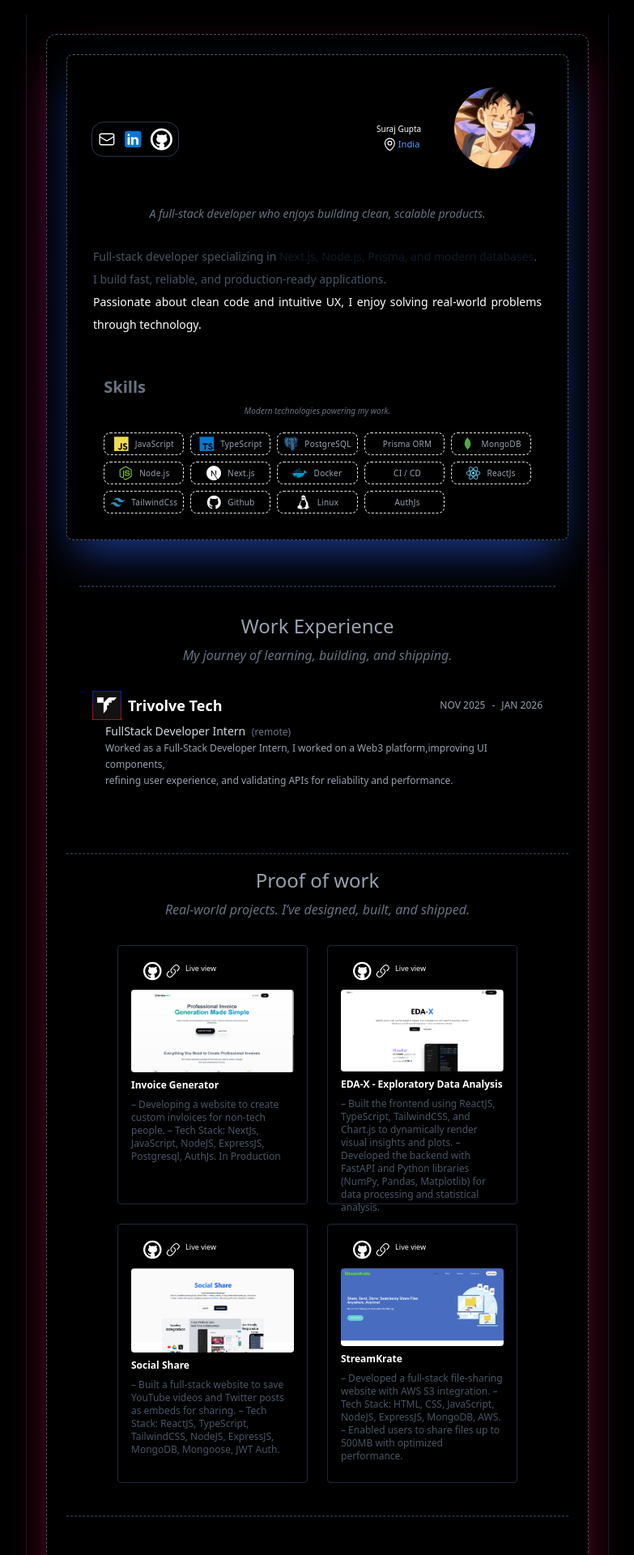
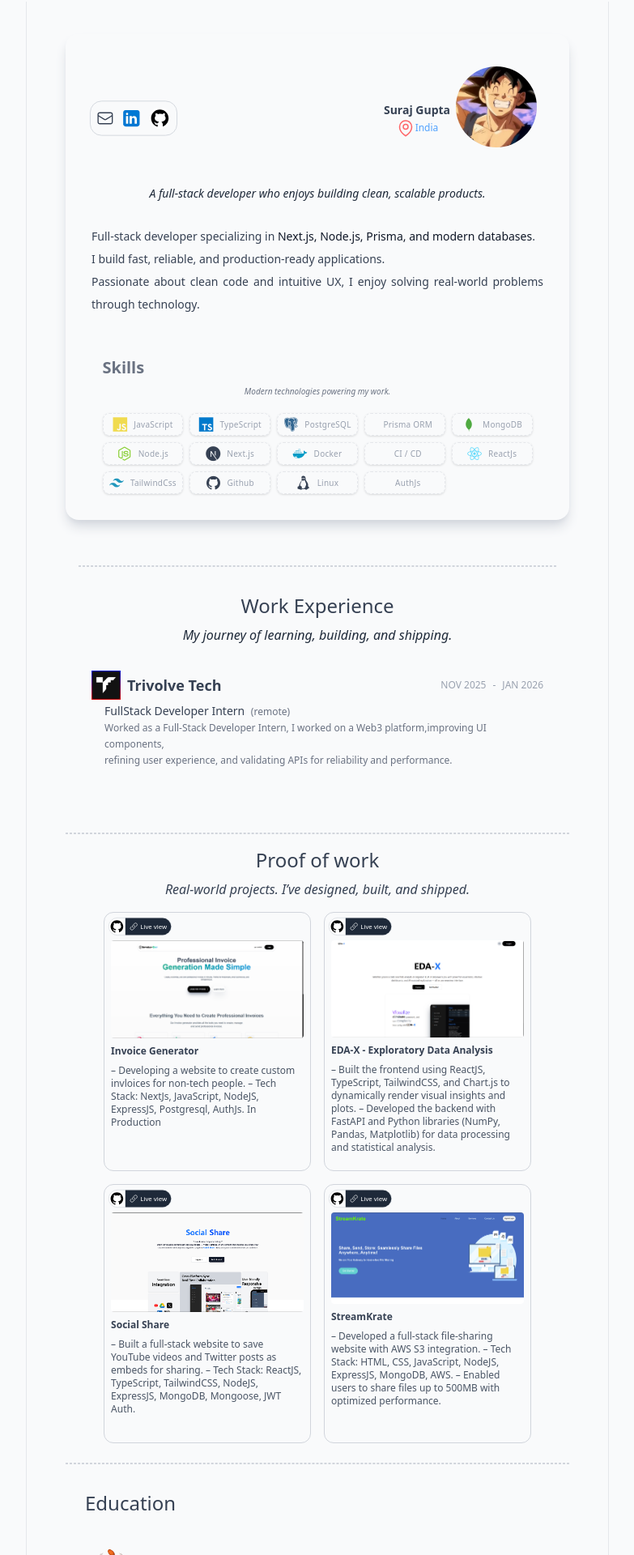
Before and after one commit to surajgupt01/portfolio.v1, a React (Vite) app: page / in a window 1280 px wide. Shown: the part 14-1934 px from the top of the page at 81% size, without its empty margins (258-1041 px from the left). Built offline with nearby package versions, Linux system fonts and the light colour scheme.

Commit message:
new design update

```diff
--- a/src/About.tsx
+++ b/src/About.tsx
@@ -4,18 +4,22 @@ import SkillsGrid from "./SkillsGrid";
 
 export default function About() {
   return (
-    <div className="sm:p-4 p-2 h-150 relative text-[5px] sm:text-sm flex flex-col border rounded-lg  border-dashed border-gray-600 shadow-2xl shadow-blue-900">
+    <div className="sm:p-4 p-2 h-150 relative text-[5px] sm:text-sm flex flex-col   border-gray-300 shadow-lg rounded-2xl shadow-gray-300 ">
       {/* <h1 className="font-medium text-4xl text-gray-600">About</h1> */}
       <div className="w-full h-full">
-        <div className="flex border-1 scale-90 border-gray-700 p-2 rounded-2xl w-30 justify-between items-center absolute sm:left-6 left-3 sm:top-20 top-8">
+        <div className="flex border-1 scale-90 border-gray-300 p-2 rounded-2xl w-30 justify-between items-center absolute sm:left-6 left-3 sm:top-20 top-8">
           <ContactNav />
         </div>
 
-        <div className="sm:w-30 absolute p-1 right-30   top-20">
-          <p className="sm:text-md text-[10px]">Suraj Gupta</p>
-          <div className="flex justify-around items-center   sm:w-15 w-5 sm:scale-80 scale-120">
-            <Location />
-            <span className="text-blue-400">India</span>
+        <div className="sm:w-30 absolute p-1 right-32   top-20">
+          <div className="flex-col items-center ">
+            <div className="font-semibold text-center sm:text-md text-[14px] ">{"Suraj Gupta"}</div>
+            <div className="flex items-center text-xs justify-center">
+              <div className="text-xs text-red-400">
+                <Location />
+              </div>
+              <p className="text-xs text-blue-400">India</p>
+            </div>
           </div>
         </div>
 
@@ -40,7 +44,7 @@ export default function About() {
           freelance work.
         </p>
       </div> */}
-      <div className="text-gray-500 font-light italic w-full text-center sm:text-sm text-[12px]">
+      <div className="text-gray-800 font-light italic w-full text-center sm:text-sm text-[12px]">
         A full-stack developer who enjoys building clean, scalable products.
       </div>
       <Hero />
@@ -57,7 +61,7 @@ export function Hero() {
 
       <div className="max-w-4xl text-justify">
         {/* Subheading */}
-        <p className="sm:text-sm text-[11px] text-gray-600 dark:text-gray-400 leading-loose">
+        <p className="sm:text-sm text-[11px] text-gray-700  leading-loose">
           Full-stack developer specializing in{" "}
           <span className="font-medium text-gray-900 dark:text-white">
             Next.js, Node.js, Prisma, and modern databases
--- a/src/App.tsx
+++ b/src/App.tsx
@@ -1,7 +1,6 @@
 import "./App.css";
 import Projects from "./Projects";
 import About from "./About";
-import Blogs from "./Blogs";
 import Contact from "./Contact";
 import Education from "./Education";
 import Experience from "./Experiences";
@@ -17,7 +16,7 @@ function App() {
 
   return (
     <>
-      <div className="h-auto w-full bg-linear-to-l from   bg-black text-white flex  flex-col  justify-center items-center sm:p-8 p-3 scroll-smooth  shadow-2xl shadow-blue-900">
+      <div className="h-auto relative w-full bg-linear-to-l from   bg-gray-50 text-gray-700 flex  flex-col  justify-center items-center sm:p-8 sm:pt-4 p-3 scroll-smooth   selection:bg-blue-300">
         {/* <button onClick={()=>{
          console.log('button clicked')
          setMenu(!menu)
@@ -43,9 +42,9 @@ function App() {
 
          </ul>
       </div> */}
-
+        {/* <div className="bg-gray-800 w-[80%] left-auto right-auto h-[1px] absolute top-18"></div> */}
         <div
-          className={` sm:w-180 md:ml-5 h-auto   flex flex-col justify-center  items-center   w-full border-r border-l border-gray-900 sm:p-6 p-2 `}
+          className={` sm:w-180 md:ml-5 h-auto   flex flex-col justify-center  items-center   w-full border-r border-l border-gray-200 sm:p-6 p-2  `}
         >
           {/* { router == 'About' &&  <About/>}
 
@@ -54,17 +53,17 @@ function App() {
 {router === "Blogs" && <Blogs/>}
 
 {router === "Contact me" && <Contact/>} */}
-          <div className="border-dashed sm:p-6 p-2 border rounded-xl border-gray-600 w-full h-full shadow-2xl shadow-rose-900">
+          <div className=" sm:p-6 sm:pt-4 p-2  border-gray-300 w-full h-full  ">
             <About />
             <Experience />
             <Projects />
-            <Blogs />
+            {/* <Blogs /> */}
             <Education />
             <Contact />
           </div>
         </div>
         <footer>
-          <div className="text-gray-400 font-light italic w-full text-center">
+          <div className="text-gray-500 font-medium italic w-full text-center">
             Designed & developed by me ❤️‍🔥 with lots of ☕<br></br>
             <span className="text-xs">Always learning. Always building</span>
           </div>
--- a/src/Blogs.tsx
+++ b/src/Blogs.tsx
@@ -7,7 +7,7 @@ export default function Blogs() {
   return (
     <div className="relative flex flex-col justify-center  p-6  overflow-auto scrollbar-hide w-full  h-auto   ">
       <div className="w-full p-2 text-center">
-        <h1 className="font-medium text-2xl text-gray-600">Blogs</h1>
+        <h1 className="font-medium text-2xl text-gray-700">Blogs</h1>
       </div>
       <div className="text-gray-500 font-light italic w-full text-center">
         Thoughts, learnings, and insights from my development journey.
@@ -31,7 +31,7 @@ export default function Blogs() {
 
         {blogs.map((e, index) => (
           <div
-            className="relative border-1 p-4 border-gray-700 hover:border-gray-500 rounded-md w-65 h-85 m-4 cursor-pointer group "
+            className="relative border-1 p-4 border-gray-300 hover:border-gray-400 duration-300 ease-in-out rounded-md w-65 h-85 m-4 cursor-pointer group "
             onClick={() => {
               setBlog(index);
               console.log(index);
--- a/src/Contact.tsx
+++ b/src/Contact.tsx
@@ -37,12 +37,12 @@ export default function Contact() {
   return (
     <div className="flex justify-center items-center flex-col relative  sm:p-4 p-2  w-full sm:mt-20 mt-0 ">
       <div className="w-full p-2 text-center">
-        <h1 className="font-medium text-2xl text-gray-400">Connect with Me</h1>
+        <h1 className="font-medium text-2xl text-gray-700">Connect with Me</h1>
       </div>
-      <div className="text-gray-500 font-light italic w-full text-center">
+      <div className="text-gray-600 font-light italic w-full text-center">
         Let’s build something impactful together.
       </div>
-      <div className="flex border-1 border-gray-700 p-2 rounded-2xl w-30 justify-between items-center absolute right-10 sm:right-2 sm:top-20 top-25">
+      <div className="flex border-1 border-gray-300 p-2 rounded-2xl w-30 justify-between items-center absolute right-10 sm:right-2 sm:top-20 top-25">
        <ContactNav />
       </div>
       {status == 200 && (
@@ -52,30 +52,30 @@ export default function Contact() {
       )}
       <form
         action={handleEmail}
-        className="border-1 rounded-lg p-4 flex flex-col items-center border-gray-600  sm:w-120 sm:mt-25 mt-15 sm:scale-100 scale-78  "
+        className="border-1 rounded-lg p-4 flex flex-col items-center border-gray-300  sm:w-120 sm:mt-25 mt-15 sm:scale-100 scale-78  "
       >
         <div className="mb-2 text-gray-600 font-semibold">Mail me</div>
         <input
           name="name"
           placeholder="name"
           type="text"
-          className="w-85 sm:w-100  border-1 rounded-sm p-2 border-gray-700 "
+          className="w-85 sm:w-100  border-1 rounded-sm p-2 border-gray-300 focus:outline-gray-400 "
         ></input>
         <input
           name="email"
           placeholder="email"
           type="email"
-          className="w-85 sm:w-100 border-1 border-gray-700 rounded-sm p-2 mt-2"
+          className="w-85 sm:w-100 border-1 border-gray-300 focus:outline-gray-400  rounded-sm p-2 mt-2"
         ></input>
         <textarea
           name="message"
           placeholder="message "
-          className="border-1 border-gray-700 w-85 sm:w-100 h-50 p-2 resize-none rounded-sm mt-2 scrollbar-hide"
+          className="border-1 border-gray-300 focus:outline-gray-400  w-85 sm:w-100 h-50 p-2 resize-none rounded-sm mt-2 scrollbar-hide"
           ref={textAreaRef}
         ></textarea>
         <button
           type="submit"
-          className="bg-blue-700 hover:bg-blue-800 w-80 border-1 border-black rounded-md text-center p-2 mt-4 cursor-pointer"
+          className="bg-blue-500 hover:bg-blue-600 w-80 border-1  rounded-md text-center p-2 mt-4 cursor-pointer text-white"
         >
           submit
         </button>
--- a/src/ContactNav.tsx
+++ b/src/ContactNav.tsx
@@ -9,8 +9,9 @@ export default function ContactNav() {
   return (
     <>
       <div
+
         onClick={() => jumpTab("mailto:surajgupt880@gmail.com")}
-        className="cursor-pointer"
+        className="cursor-pointer hover:scale-105 duration-200 ease-in"
       >
         <Mail></Mail>
       </div>
@@ -18,13 +19,13 @@ export default function ContactNav() {
         onClick={() =>
           jumpTab("https://www.linkedin.com/in/suraj-gupta-1894051ba/")
         }
-        className="cursor-pointer"
+        className="cursor-pointer hover:scale-105 duration-200 ease-in"
       >
         <LinkedIn />
       </div>
       <div
         onClick={() => jumpTab("https://github.com/surajgupt01")}
-        className="cursor-pointer"
+        className="cursor-pointer hover:scale-105 duration-200 ease-in"
       >
         <Github />
       </div>
--- a/src/Education.tsx
+++ b/src/Education.tsx
@@ -2,7 +2,7 @@ export default function Education() {
   return (
     <div className="w-full sm:p-4 p-2">
       <div className="w-full p-2 text-left">
-        <h1 className="font-medium text-2xl text-gray-600">Education</h1>
+        <h1 className="font-medium text-2xl text-gray-700">Education</h1>
       </div>
       <div className="w-full flex justify-between items-center  font-semibold mt-4 p-4">
         <div className=" flex  items-start">
@@ -16,8 +16,8 @@ export default function Education() {
 
           </div>
 
-          <div className="text-sm text-gray-400 mt-1 ml-4 font-normal flex flex-col">
-            <span className="sm:text-lg text-md font-semibold text-gray-300">Manipal University Jaipur</span>
+          <div className="text-sm text-gray-500 mt-1 ml-4 font-normal flex flex-col">
+            <span className="sm:text-lg text-md font-semibold text-gray-700">Manipal University Jaipur</span>
             {" "}
             B.Tech in Computer and Communication{" "}
             <span className="text-xs font-light">{" (8.12 CGPA) "}</span>
@@ -29,7 +29,7 @@ export default function Education() {
           <div>2025</div>
         </div>
       </div>
-      <div className="border border-dashed border-gray-800 mt-20 mb-2 w-full"></div>
+      <div className="border border-dashed border-gray-300 mt-20 mb-2 w-full"></div>
     </div>
   );
 }
--- a/src/Experiences.tsx
+++ b/src/Experiences.tsx
@@ -1,14 +1,14 @@
 export default function Experience() {
   return (
     <div className="w-full p-4">
-      <div className="border border-dashed border-gray-800 mt-10 mb-6 w-full"></div>
+      <div className="border border-dashed border-gray-300 mt-10 mb-6 w-full"></div>
 
       <div className="w-full p-2 text-left">
-        <h1 className="font-medium text-2xl text-gray-400 text-center">
+        <h1 className="font-medium text-2xl text-gray-700 text-center">
           Work Experience
         </h1>
       </div>
-      <div className="text-gray-500 font-light italic w-full text-center">
+      <div className="text-gray-800 font-light italic w-full text-center">
        My journey of learning, building, and shipping.
       </div>
 
@@ -29,12 +29,12 @@ export default function Experience() {
             </div>
           </div>
 
-          <div className="text-sm text-gray-300 mt-1 ml-4 font-normal">
+          <div className="text-sm text-gray-700 mt-1 ml-4 font-normal">
             {" "}
             FullStack Developer Intern{" "}
             <span className="text-xs text-gray-500 ml-1">{" (remote)"}</span>
             <br></br>
-            <span className="text-xs font-normal text-gray-400 text-justify">
+            <span className="text-xs font-normal text-gray-500 text-justify">
               {`Worked as a Full-Stack Developer Intern, I worked on a Web3 platform,improving UI components, `}
               <br></br>
               {`refining user experience, and validating APIs for reliability and performance.`}
--- a/src/Link.tsx
+++ b/src/Link.tsx
@@ -1,7 +1,7 @@
 export default function Link(){
 
     return(
-        <svg xmlns="http://www.w3.org/2000/svg" fill="none" viewBox="0 0 24 24" strokeWidth={1.5} stroke="currentColor" className="size-6 mr-2">
+        <svg xmlns="http://www.w3.org/2000/svg" fill="none" viewBox="0 0 24 24" strokeWidth={1.5} stroke="currentColor" className="size-4">
   <path strokeLinecap="round" strokeLinejoin="round" d="M13.19 8.688a4.5 4.5 0 0 1 1.242 7.244l-4.5 4.5a4.5 4.5 0 0 1-6.364-6.364l1.757-1.757m13.35-.622 1.757-1.757a4.5 4.5 0 0 0-6.364-6.364l-4.5 4.5a4.5 4.5 0 0 0 1.242 7.244" />
 </svg>
 
--- a/src/Projects.tsx
+++ b/src/Projects.tsx
@@ -10,30 +10,37 @@ export default function Projects() {
 
   return (
     <div className="w-full h-full overflow-auto mt-10 ">
-      <div className="border border-dashed border-gray-800 mt-2 mb-2 w-full"></div>
-      <div className="w-full p-2 text-center"><h1 className="font-medium text-2xl text-gray-400">Proof of work</h1></div>
+      <div className="border border-dashed border-gray-300 mt-2 mb-2 w-full"></div>
+      <div className="w-full p-2 text-center">
+        <h1 className="font-medium text-2xl text-gray-700">Proof of work</h1>
+      </div>
 
-     <div className="text-gray-500 font-light italic w-full text-center">Real-world projects. I’ve designed, built, and shipped.</div>
-
+      <div className="text-gray-700 font-light italic w-full text-center">
+        Real-world projects. I’ve designed, built, and shipped.
+      </div>
 
       <div className="w-full flex justify-center items-center">
-        <div className="w-[90%] h-full mt-15 sm:mt-0 grid grid-cols-1  sm:grid-cols-2 gap-6  sm:p-8 text-left justify-between  text-xs relative overflow-auto  p-3 ">
+        <div className="w-[90%] h-full mt-15 sm:mt-0 grid grid-cols-1  sm:grid-cols-2 gap-4  sm:p-4 text-left justify-between  text-xs relative overflow-auto  p-3 ">
           {/* <p className='text-lg font-semibold mt-8'> Projects:</p> */}
 
           {ProjectsDescription.map((e) => (
             <div
-              className=" border-1 border-gray-800 p-4 rounded-sm cursor-pointer hover:border-gray-600 duration-300 ease-in-out h-90 sm:h-80 "
+              className=" border-1 border-gray-300 p-2 rounded-xl cursor-pointer group  hover:bg-white group hover:border-gray-400 duration-300 ease-in-out h-90 sm:h-80 "
               key={e.title}
             >
-              <div className="flex scale-75 w-30 justify-between items-center mb-2 ">
-                <div onClick={() => jumpTab(e.github)}>
+
+                <div className="flex scale-[65%] w-30 justify-between items-center  -ml-6 -mt-2 border border-gray-300  rounded-full ">
+                  <div
+                    className="hover:scale-105 duration-300 ease-in-out "
+                    onClick={() => jumpTab(e.github)}
+                  >
                     <Github />
                   </div>
 
-                <div className="flex text-xs justify-between  ">
+                  <div className="flex text-xs justify-center gap-1 items-center  bg-gray-800  rounded-r-full p-2 text-white">
                     <Link />{" "}
                     <span
-                    className="hover:text-green-400"
+                      className="hover:text-green-500 duration-300 ease-in-out"
                       onClick={() => jumpTab(e.liveLink)}
                     >
                       {" "}
@@ -42,8 +49,9 @@ export default function Projects() {
                   </div>
                 </div>
 
+
               {e.title == "Form Builder" ? (
-                <div className="flex justify-center items-center border-gray-600 rounded-sm w-full h-20 animate-pulse text-xl">
+                <div className="flex justify-center items-center border-gray-300 rounded-sm w-full h-20 animate-pulse text-xl">
                   {" "}
                   Coming soon
                 </div>
@@ -51,16 +59,17 @@ export default function Projects() {
                 <img src={e.link} className="mb-2 rounded-sm"></img>
               )}
 
-              <p className="font-semibold">{e.title}</p>
-              <div className="text-gray-600 mt-2 text-left">
+              <p className="font-semibold group-hover:text-blue-500 duration-200 ease-in-out">
+                {e.title}
+              </p>
+              <div className="text-gray-600 mt-2 text-left group-hover:text-gray-800">
                 {e.description}
               </div>
             </div>
           ))}
         </div>
       </div>
-      <div className="border border-dashed border-gray-800 mt-2 mb-2 w-full"></div>
-
+      <div className="border border-dashed border-gray-300 mt-2 mb-2 w-full"></div>
     </div>
   );
 }
```
Lines whose indentation alone changed are shown as unchanged.
